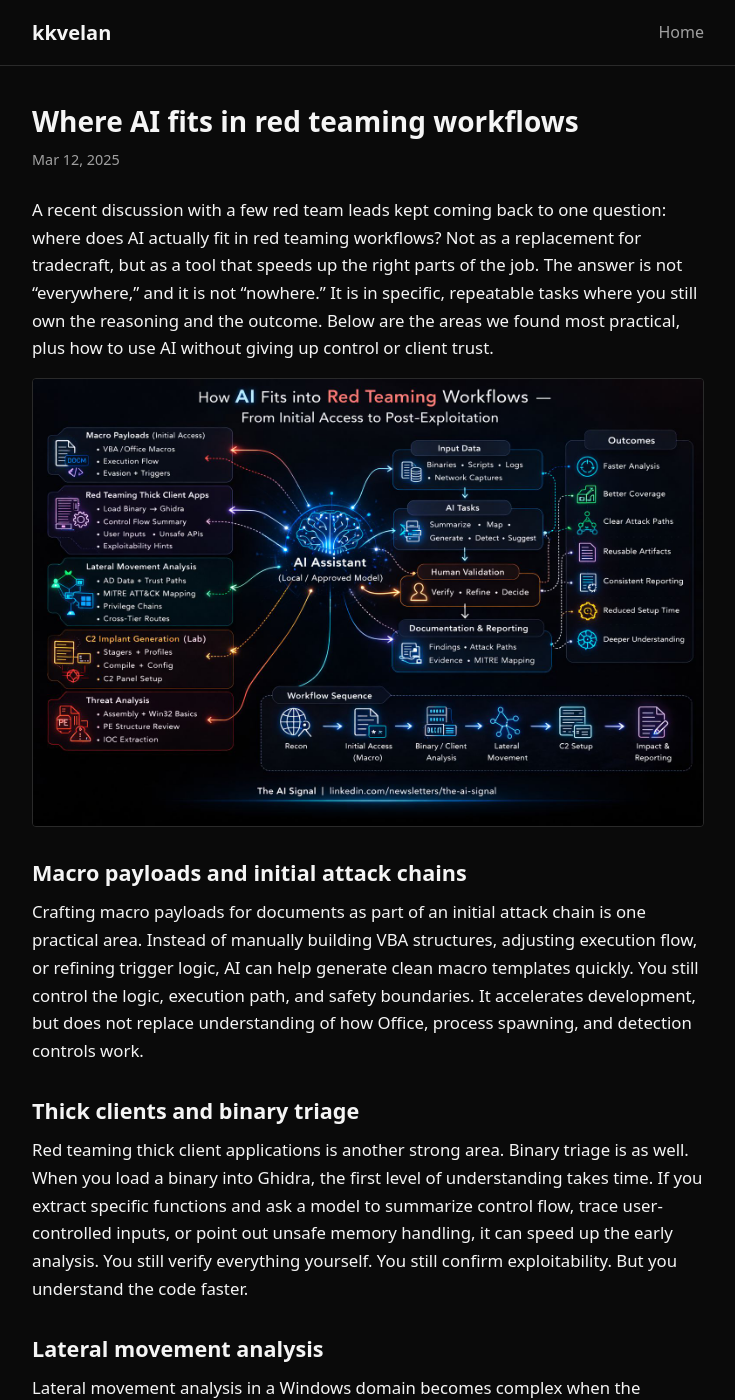
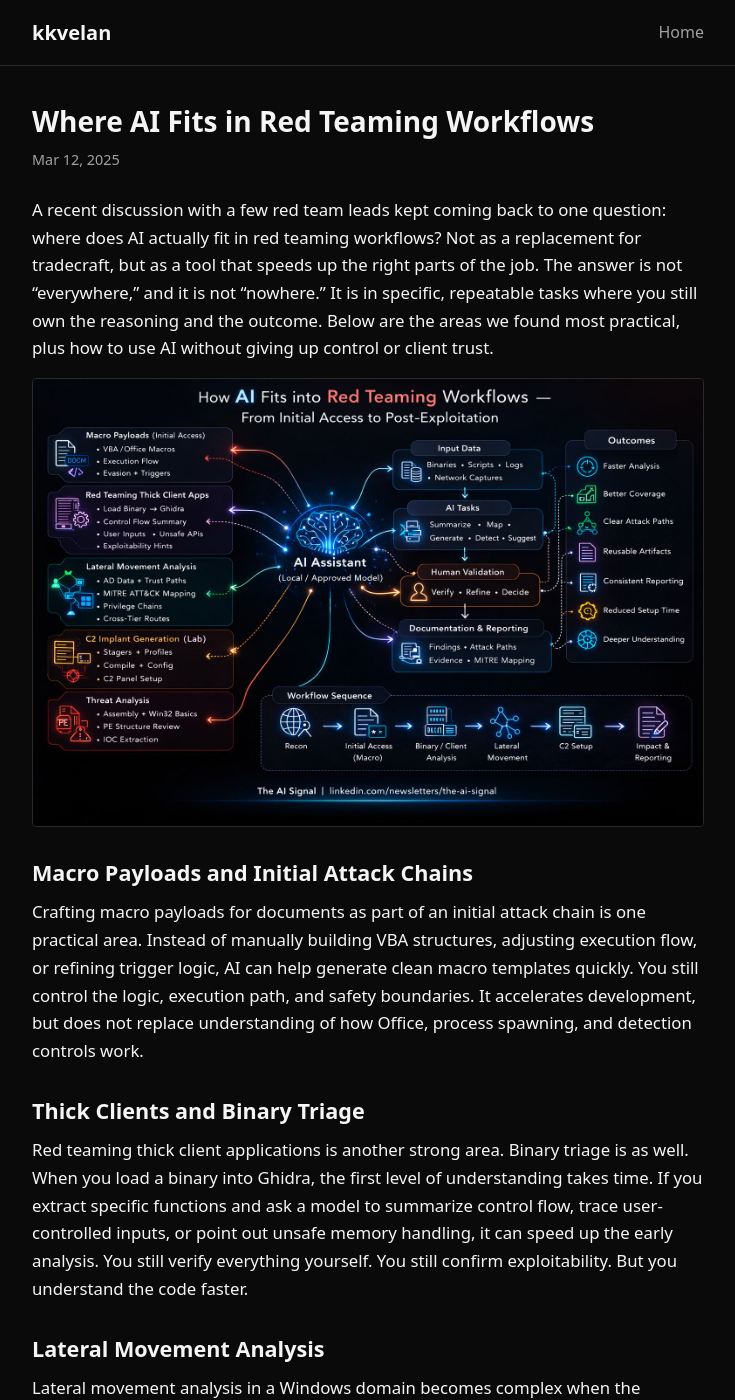
Before and after one commit to kkvelan/blog, a Jekyll site: the page built from _posts/2025-03-12-ai-red-teaming-workflows.md, in a window 1280 px wide and 1400 px high. Shown: the whole window, without its empty margins (272-1007 px from the left). Built offline with Jekyll 4.4.1, drawn with Linux system fonts in a browser that asks for light colours; some of the changed text lies outside the part shown.

Commit message:
Title Case for post titles and headings; add content and commit-safety rules

```diff
--- a/_posts/2025-03-12-ai-red-teaming-workflows.md
+++ b/_posts/2025-03-12-ai-red-teaming-workflows.md
@@ -1,26 +1,26 @@
 ---
 layout: post
-title: "Where AI fits in red teaming workflows"
+title: "Where AI Fits in Red Teaming Workflows"
 date: 2025-03-12 12:00:00 +0000
 ---
 
 A recent discussion with a few red team leads kept coming back to one question: where does AI actually fit in red teaming workflows? Not as a replacement for tradecraft, but as a tool that speeds up the right parts of the job. The answer is not "everywhere," and it is not "nowhere." It is in specific, repeatable tasks where you still own the reasoning and the outcome. Below are the areas we found most practical, plus how to use AI without giving up control or client trust.
 
-![Where AI fits in red teaming workflows]({{ site.baseurl }}/ai-red-teaming-workflows/input.jpeg)
+![Where AI Fits in Red Teaming Workflows]({{ site.baseurl }}/ai-red-teaming-workflows/input.jpeg)
 
-## Macro payloads and initial attack chains
+## Macro Payloads and Initial Attack Chains
 
 Crafting macro payloads for documents as part of an initial attack chain is one practical area. Instead of manually building VBA structures, adjusting execution flow, or refining trigger logic, AI can help generate clean macro templates quickly. You still control the logic, execution path, and safety boundaries. It accelerates development, but does not replace understanding of how Office, process spawning, and detection controls work.
 
-## Thick clients and binary triage
+## Thick Clients and Binary Triage
 
 Red teaming thick client applications is another strong area. Binary triage is as well. When you load a binary into Ghidra, the first level of understanding takes time. If you extract specific functions and ask a model to summarize control flow, trace user-controlled inputs, or point out unsafe memory handling, it can speed up the early analysis. You still verify everything yourself. You still confirm exploitability. But you understand the code faster.
 
-## Lateral movement analysis
+## Lateral Movement Analysis
 
 Lateral movement analysis in a Windows domain becomes complex when the environment is large. Local admin memberships, delegation settings, active sessions, trust relationships. It is not easy to mentally connect all of this. You can feed structured data into a model and take MITRE ATT&amp;CK as a reference to construct possible movement paths across techniques and trust boundaries. It can highlight privilege chains and cross-tier access routes. You then validate what is actually possible and in scope.
 
-## C2 and lab setup
+## C2 and Lab Setup
 
 Making simple C2 implants in lab environments is another example. Instead of manually wiring Sliver profiles, writing custom stagers, tweaking compile flags, and setting up a quick control panel, AI can help generate a basic structure faster. It reduces setup effort. **GhostLink** is a C&amp;C platform for red team engagements in this space: AI can help with boilerplate, config generation, and wiring up observers or control panels so you spend more time on operator workflow and OPSEC and less on repetitive setup. But OPSEC awareness, detection impact, and responsible usage remain with the operator.
 
@@ -44,11 +44,11 @@ Making simple C2 implants in lab environments is another example. Instead of man
 
 *Observability and debugging for the C2 platform.*
 
-## Caution and guardrails
+## Caution and Guardrails
 
 One caution. This is not about blindly copy-pasting into ChatGPT or casually using AI assistants. You must understand what you are doing. In red teaming, data sensitivity and client trust matter. I clearly advise a few conditions. Prefer local models wherever possible. Use synthetic or sanitized data for experiments. Put proper guardrails in place. Build a small observability layer to log prompts and outputs. And if the customer already has approved AI models in their own cloud environment, it is better to use their endpoints within their boundary instead of moving data outside.
 
-## The real advantage
+## The Real Advantage
 
 AI does not replace red team skill. It reduces time spent on repetitive work and early analysis. The real advantage still belongs to people who understand authentication flows, privilege boundaries, operating system behavior, and trust relationships.
 
```
Also changed, not shown: _posts/2025-03-10-rust-ai-workloads-backend.md (+6 -6 lines), _posts/2025-03-11-crewai-deepagents-discovery.md (+5 -5 lines), ai-red-teaming-workflows/post.md (+7 -7 lines), crewai-deepagents-discovery/post.md (+4 -4 lines).
